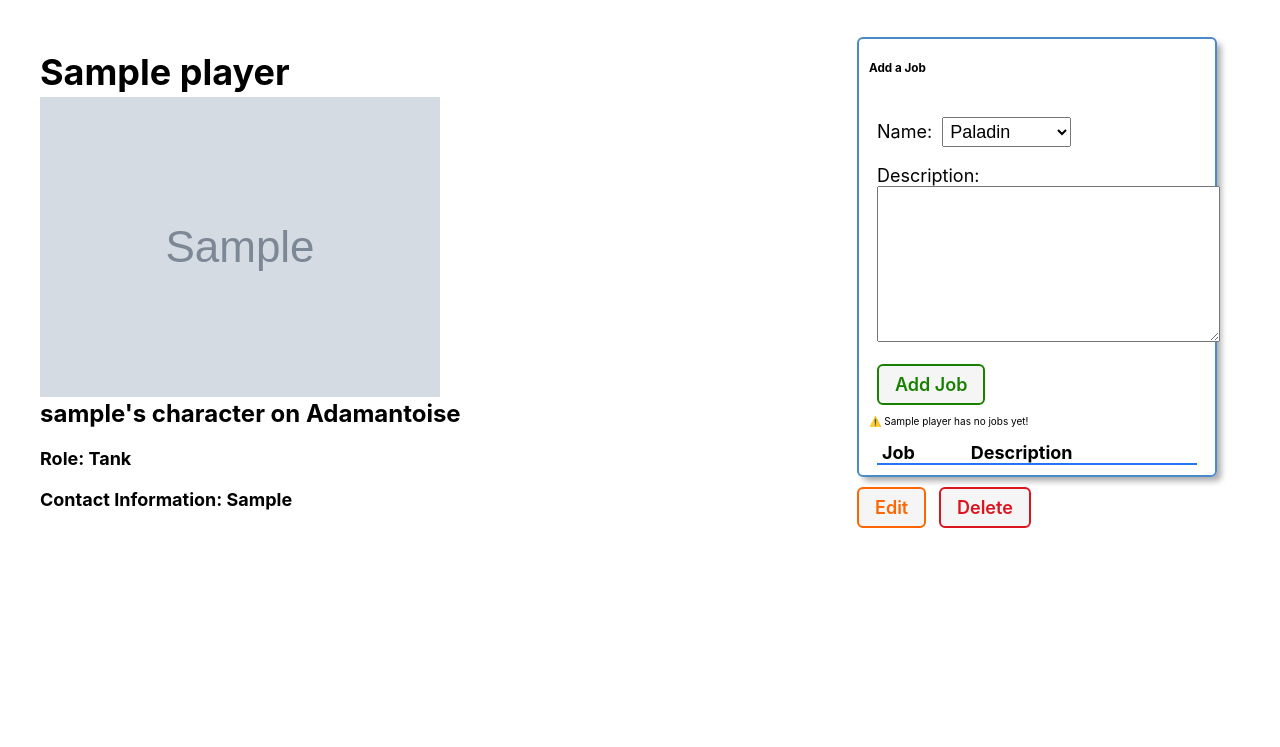
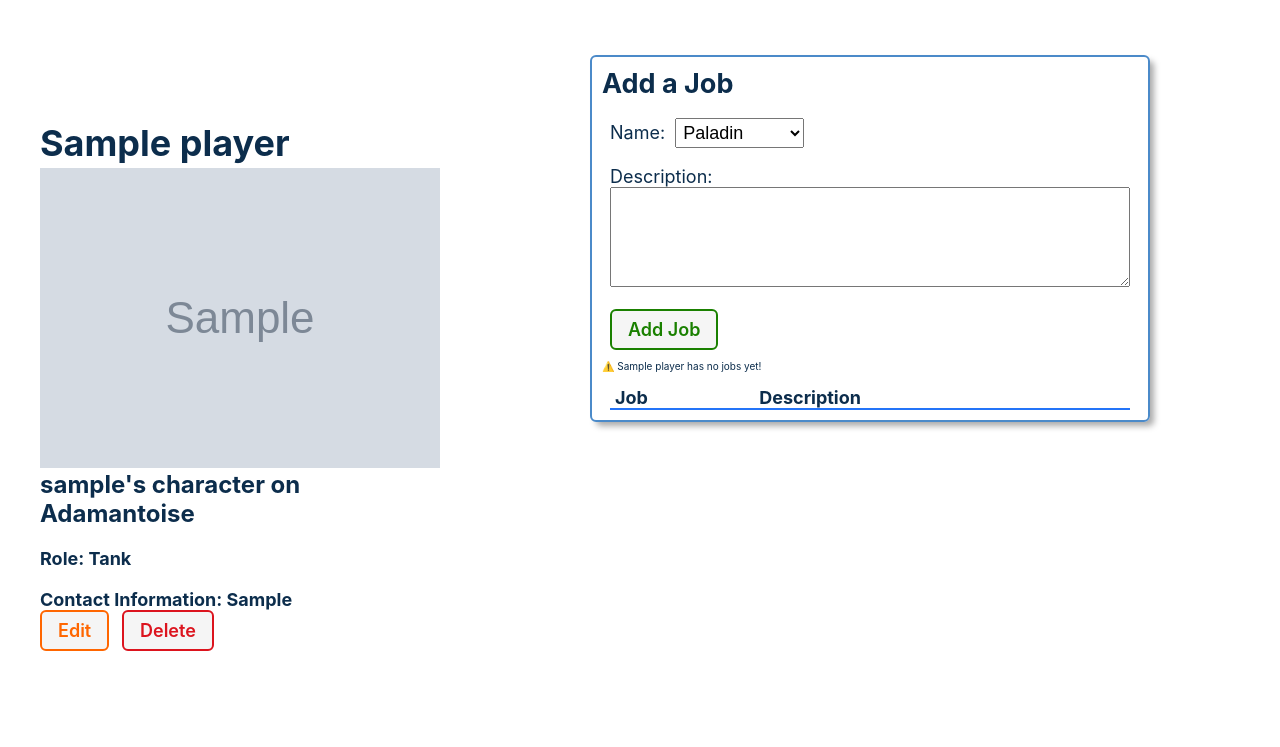
Before and after one commit to kei-the-gae/ffxiv-recruitment-tracker, a Django app: page /players/1/ in a window 1280 px wide. Shown: the part 127-874 px from the top of the page. Run offline with Django 5.2, Linux system fonts and the light colour scheme; a user stored in the database is signed in; tables that the repository leaves empty hold one stand-in row (values such as "Sample post"); grey boxes marked "Sample" are stand-in pictures; data that the repository does not hold is empty.

Commit message:
Details page css updated with jobs list

```diff
--- a/main_app/static/css/base.css
+++ b/main_app/static/css/base.css
@@ -136,6 +136,19 @@ nav li {
 .warn {
   color: var(--warn);
   border-color: var(--warn);
+}
+
+.job {
+  padding: 2px 4px;
+  border-radius: 6px;
+  border-width: 2px;
+  border-style: solid;
+  text-decoration: none;
+  background-color: var(--button-bg);
+  font-weight: 600;
+  cursor: pointer;
+  font-family: inherit;
+  margin-right: 10px;
 }
 
 .danger {
--- a/main_app/static/css/players/details.css
+++ b/main_app/static/css/players/details.css
@@ -1,9 +1,17 @@
+main {
+    display: flex;
+    flex-direction: row;
+    color:#0c2d4c;
+
+}
+
 .player_container {
     padding: 35px 30px;
     display: flex;
     flex-direction: column;
     align-items: center;
     justify-content: center;
+    max-width: 500px;
   }
 
   .player_img {
@@ -13,6 +21,7 @@
   }
 
   .player_details {
+    align-self: center;
     width: 98%;
   }
 
@@ -20,21 +29,39 @@
     margin-top: 20px;
   }
 
-  .jobs_container {
+.job_container {
+    padding: 35px 30px;
+    width: 100%;
+    max-width: 800px;
+    margin: 20px;
     display: flex;
     flex-direction: column;
     padding-bottom: 20px;
     align-items: center;
   }
 
+  #editjob {
+    justify-self: right;
+  }
+
   .subsection-title {
     display: flex;
-    align-items: center;
-    margin-bottom: 12px;
+    font-size: large;
+    height: fit-content;
+  }
+
+  #add_title {
+    margin: 0;
   }
 
   .subsection-content {
+    padding: 0;
     margin: 0 8px;
+  }
+
+  textarea {
+    width: 100%;
+    height: 100px;
   }
 
   .color-block {
@@ -158,6 +185,7 @@
   .jobs_container .btn {
     padding: 3px 10px;
     margin-left: 10px;
+    justify-content: right;
   }
 
   #file-input {
--- a/main_app/templates/players/detail.html
+++ b/main_app/templates/players/detail.html
@@ -14,12 +14,19 @@
         <h2>{{ player.user }}'s character on {{player.get_server_display}}</h2>
         <h3>Role: {{player.get_role_display}}</h3>
         <h3>Contact Information: {{ player.contact }}</h3>
-    </div>
+    {% if player.user == request.user %}
+        <div class="player-actions">
+            <a href="{% url 'player_update' player.id %}" class="btn warn">Edit</a>
+            <a href="{% url 'player_delete' player.id %}" class="btn danger">Delete</a>
+        </div>
+    {% endif %}
+</div>
+</section>
 
     <div class="job_container">
         <section class="jobs">
             <div class="subsection-title">
-    <h1>Add a Job</h1>
+    <h1 id="add_title">Add a Job</h1>
             </div>
     {% if player.user == request.user %}
         <form
@@ -45,12 +52,14 @@
             {% if jobs %}
                 {% for job in jobs %}
                 <tr>
-                    <td> {{job.get_name_display}}</td>
+                    <td>{{job.get_name_display}}</td>
                     <td>{{ job.description }}
+                        <td>
                     {% if player.user == request.user %}
                         <div class="job-actions">
-                            <a href="{% url 'job_update' job.id %}" class="btn warn">Edit</a>
+                            <a href="{% url 'job_update' job.id %}" class="btn job">Edit</a>
                         </div>
+                    </td>
                     </td>
                 </tr>
                     {% endif %}
@@ -60,17 +69,7 @@
             {% endif %}
         </ul>
     </table>
-    </section>
-        {% if player.user == request.user %}
-            <div class="player-actions">
-                <a href="{% url 'player_update' player.id %}" class="btn warn">Edit</a>
-                <a href="{% url 'player_delete' player.id %}" class="btn danger">Delete</a>
-            </div>
-        {% endif %}
-    </div>
 </div>
 </section>
 
 {% endblock %}
-
-{% comment %} if player.user == req.user {% endcomment %}
```
